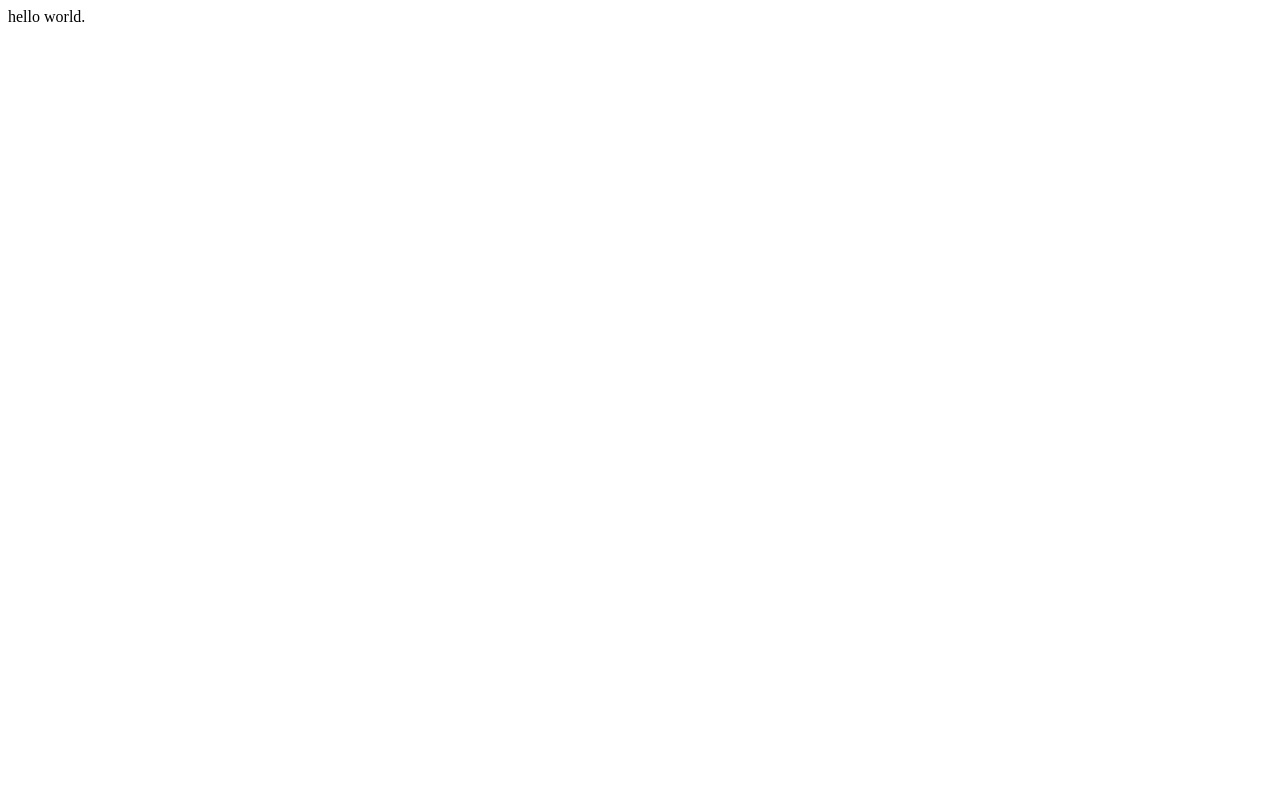
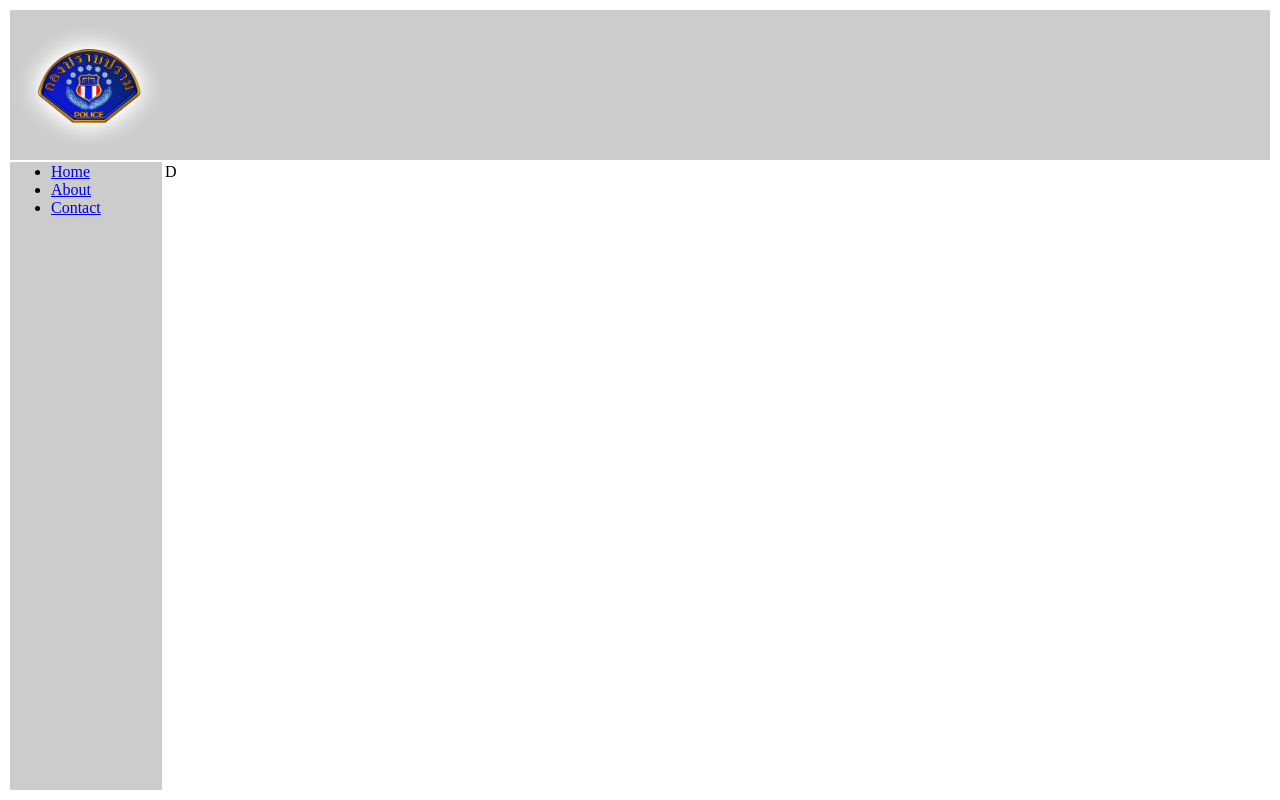
Before and after one commit to kitikorn/html, a plain HTML site: page index.html in a window 1280 px wide. Drawn offline with Linux system fonts and the light colour scheme.

Commit message:
create home page and input logo .png and menu

```diff
--- a/index.html
+++ b/index.html
@@ -1,12 +1,41 @@
 <html>
-	<head>
-		<title>
-			First html
-		</title>
-	</head>
+ <HEAD>
+  <title>
+   First html
+  </title>
+ </HEAD>
 
-	<body>
-		hello world.
+ <body>
+ <!-- Hi Table! -->
 
-	</body>
+ <table border="0" width="100%" height="100%">
+  <tr height="150" align="center" bgcolor="#CCCCCC">
+   <td colspan="2">
+    <table width="100%" height="100%">
+     <tr align="center">
+      <td width="150">
+      	<img src="images/logo.png" width="150">
+      </td>
+      <td>
+      </td>
+     </tr>
+    </table>
+   </td>
+
+  </tr>
+  <tr align="left" valign="top">
+   <td width="150" bgcolor="#CCCCCC">
+	<ul>
+		<li><a href="index.html">Home</a></li>
+		<li><a href="about.html">About</a></li>
+		<li><a href="contact.html">Contact</a></li>
+	</ul>
+   </td>
+   <td >D</td>
+  </tr>
+ </table>
+
+ </body>
+
+
 </html>
```
Also changed, not shown: file/picture.html (added, +1 -0 lines), table-1.html (deleted, +0 -1 lines), images/logo.png (added).
